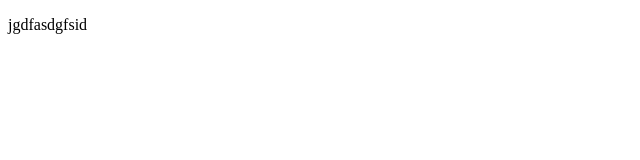
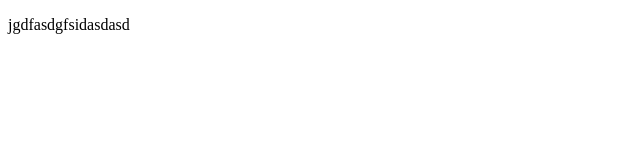
Before and after one commit to WTALLES/cartao-presente, a plain HTML site: page index.html in a window 1280 px wide. Shown: the full height of the page, 0-640 px from the left. Drawn offline with Linux system fonts and the light colour scheme.

Commit message:
PRIMEIRO COMMIT

```diff
--- a/index.html
+++ b/index.html
@@ -6,6 +6,6 @@
     <title>Document</title>
 </head>
 <body>
-<p>jgdfasdgfsid</p>
+<p>jgdfasdgfsidasdasd</p>
 </body>
 </html>
```
